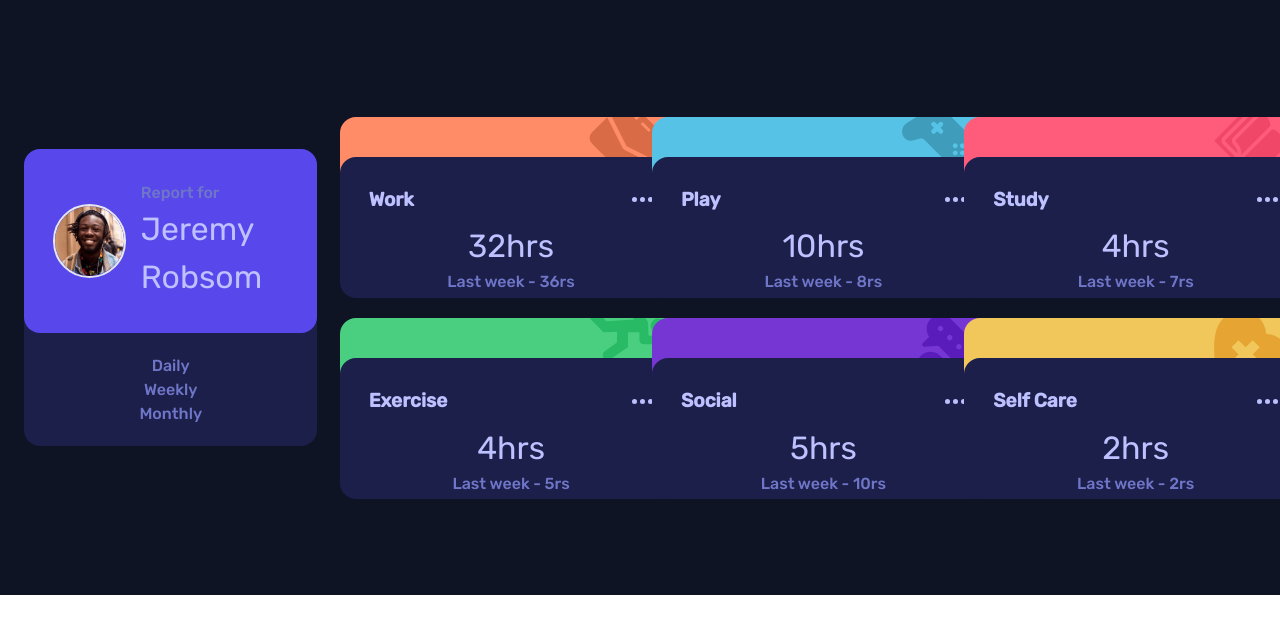
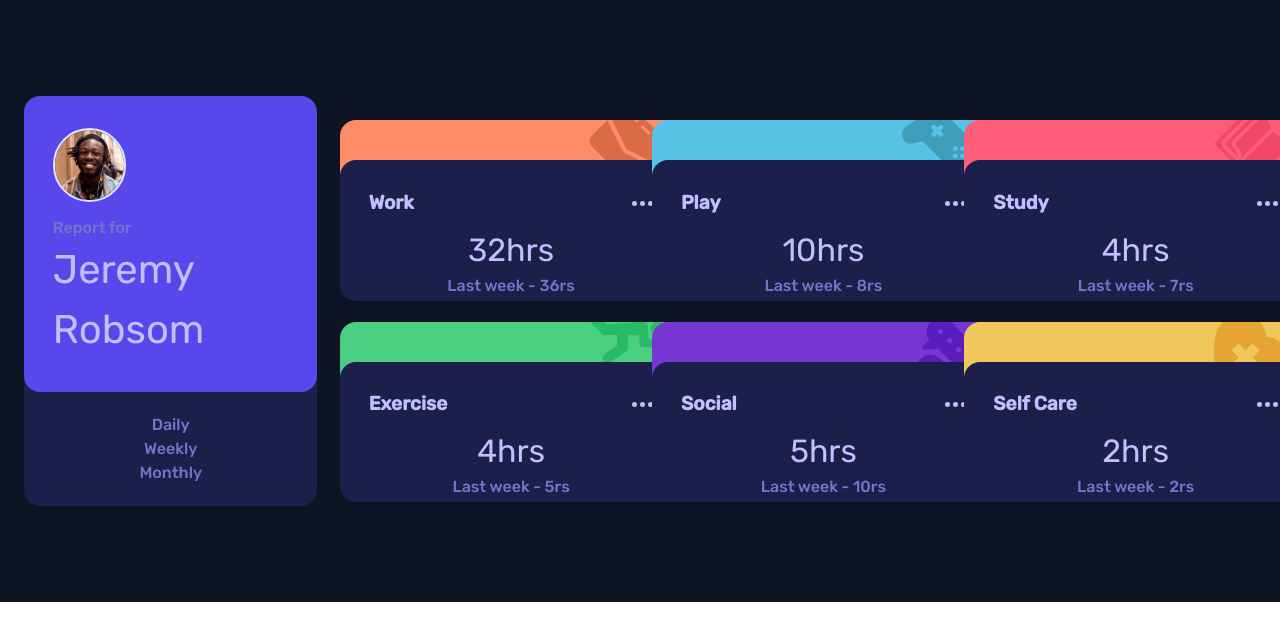
Before and after one commit to elvisowusu/Time-Tracker, a React (Vite) app: page / in a window 1280 px wide. Shown: the top 640 px of the page. Built offline with nearby package versions, Linux system fonts and the light colour scheme.

Commit message:
Update MainComponent styling

```diff
--- a/src/MainComponent.jsx
+++ b/src/MainComponent.jsx
@@ -26,9 +26,9 @@ function MainComponent() {
     return (
         <div className='flex flex-col md:flex-row md:gap-[1.4rem] items-center bg-Verydarkblue px-[1.5rem] py-[6rem]'>
            <div className='bg-Darkblue w-[21.4rem] rounded-2xl'>
-                <div className='flex items-center gap-[0.9rem] bg-BlueColor rounded-2xl px-[1.8rem] py-[2rem]'>
+                <div className='flex md:flex-col md:items-start items-center gap-[0.9rem] bg-BlueColor rounded-2xl px-[1.8rem] py-[2rem]'>
                     <img className='w-[4.6rem] border-2 rounded-full' src={Jeremy} alt="image" />
-                    <p ><span className='block text-Desaturatedblue font-medium'>Report for </span><span className='text-PaleBlue text-[1.5rem] lg:text-[2rem]'>Jeremy Robsom</span></p>
+                    <p ><span className='block text-Desaturatedblue font-medium'>Report for </span><span className='text-PaleBlue text-[1.5rem] md:text-[2.5rem]'>Jeremy Robsom</span></p>
                 </div>
                 <p className='flex lg:flex-col items-center justify-between px-[1.8rem] py-[1.3rem]'>
                     {
```
